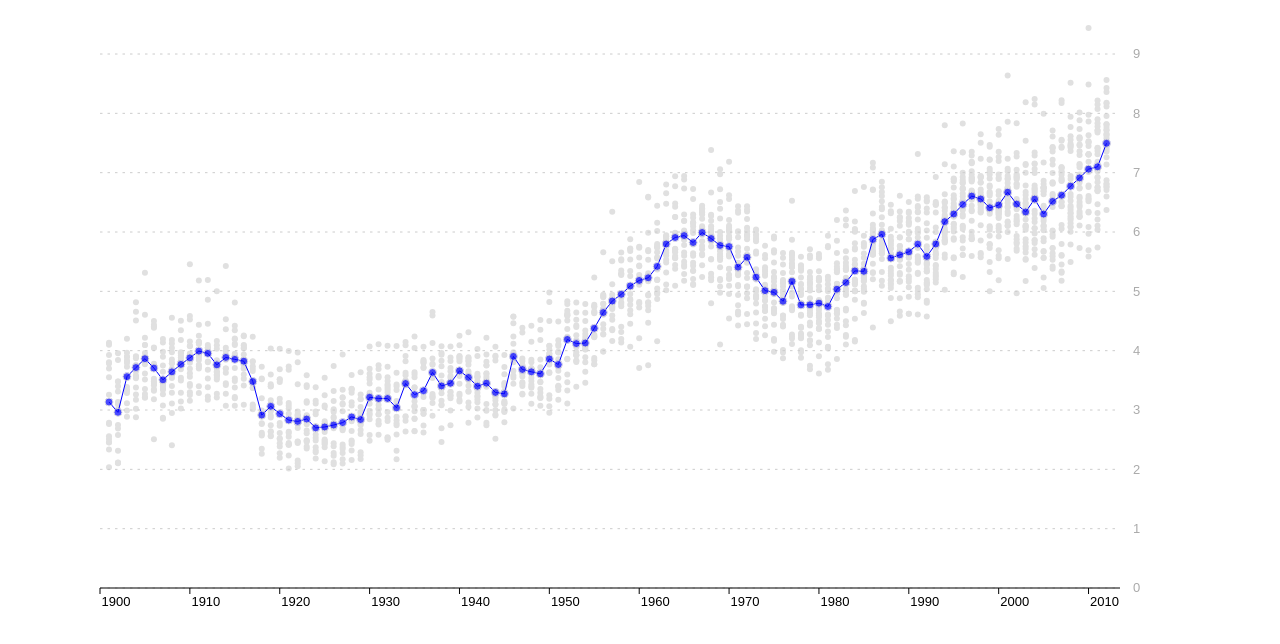
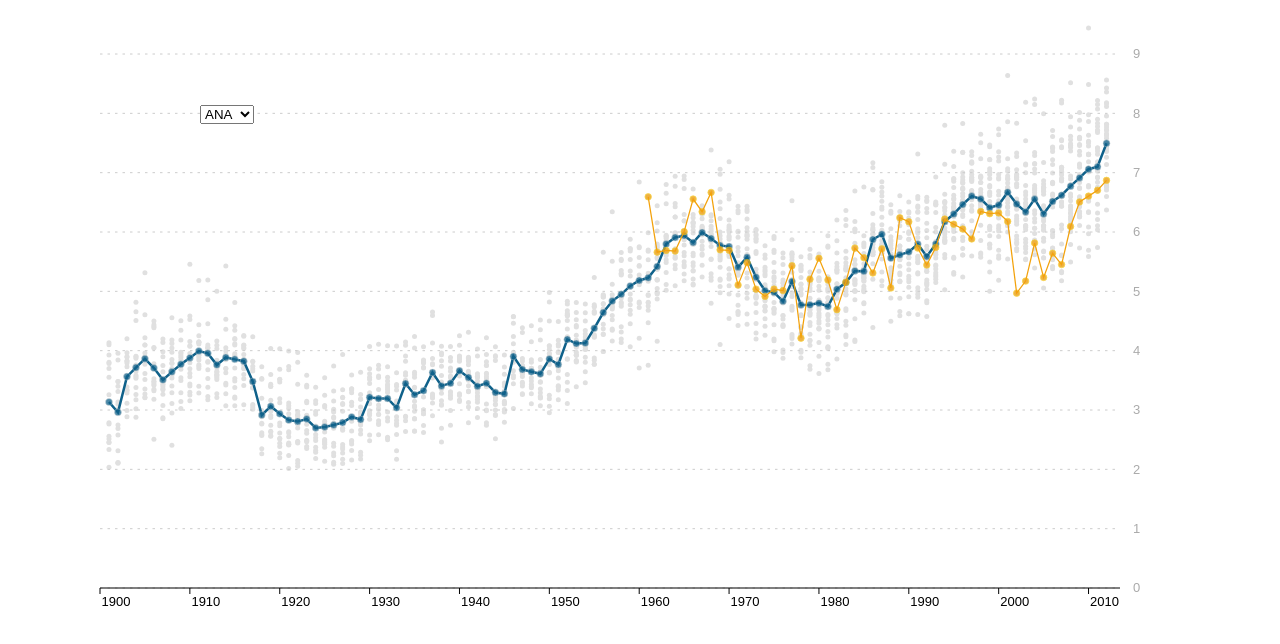
Before and after one commit to briwong/strikeouts, a plain HTML site: page index.html in a window 1280 px wide. Drawn offline with nearby package versions, Linux system fonts and the light colour scheme.

Commit message:
added dropdown list

```diff
--- a/index.html
+++ b/index.html
@@ -7,13 +7,6 @@
         <style type="text/css">
             body {
                 text-align: center;
-            }
-
-            .avgDots {
-                fill: blue;
-                opacity: 0.7;
-                stroke: lightgrey;
-
             }
 
             .axis text,
@@ -52,13 +45,45 @@
                 stroke-width: 0;
             }
 
-            .line {
-                fill: none;
-                stroke: blue;
+            .avgDots {
+                fill: rgb(15, 97, 138);
+                opacity: 0.75;
+                stroke: lightgrey;
+                stroke-width: 0.5;
             }
 
             .bgDots {
                 fill: #E0E0E0;
+            }
+
+            .teamDots {
+                fill: rgb(243, 162, 12);
+                opacity: 0.75;
+                stroke: rgb(243, 200, 12);
+                stroke-width: 0.75;
+            }
+
+            .line {
+                fill: none;
+                stroke: rgb(15, 97, 138);
+                stroke-width: 2.5;
+            }
+
+            .teamLine {
+                fill: none;
+                stroke: rgb(243, 162, 12);
+                stroke-width: 1.25;
+            }
+
+            .dropdown {
+                position: fixed;
+                left: 200px;
+                top: 105px;
+            }
+
+            .focus circle {
+                fill: none;
+                stroke: steelblue;
             }
 
         </style>
@@ -77,7 +102,7 @@
                             height: h + margin.top + margin.bottom,
                         })
                         .append("g")
-                        .attr("transform", "translate(" + margin.left + ", " + margin.top + ")");
+                        .attr("transform", "translate(" + margin.left + ", " +                              margin.top + ")");
 
             d3.csv("strikeouts.csv", function(error, data) {
                     data.forEach(function(d) {
@@ -96,14 +121,15 @@
                                     .domain([0, d3.max(data, function(d) { return d.spg; })])
                                     .range([h, 0]);
 
-                    var circles = svg.selectAll(".bgDots")
+                    // Create dots for all years across all teams
+                    var bgDots = svg.selectAll(".bgDots")
                                     .data(data)
                                     .enter()
                                     .append("circle")
                                     .attr({
                                         cx: function(d, i) { return xScale(d.year); },
                                         cy: function(d) { return yScale(d.spg); },
-                                        r: 3,
+                                        r: 2.5,
                                     })
                                     .attr("class", "bgDots");
 
@@ -128,14 +154,13 @@
                         .attr("transform", "translate(0" + ", " + h + ")")
                         .call(xAxis);
 
-                    /* Produces an array with objects with the properties key and value (mean of all the spgs in a particular yr)*/
+                    /* Produces an array with objects with key (yr) and value (average team spgs per yr) properties */
                     var avgs = d3.nest()
                                 .key(function(d) { return d.year; })
                                 .rollup(function(d) {
                                         return d3.mean(d, function(g) { return g.spg; });
                                 })
                                 .entries(data);
-                                console.log(avgs)
 
                     /* Uses data from avgs to compute x, y */
                     var line = d3.svg.line()
@@ -153,9 +178,65 @@
                                     .append("circle")
                                     .attr("cy", function(d, i) { return yScale(avgs[i].values); })
                                     .attr("cx", function(d, i) { return xScale(+avgs[i].key); })
-                                    .attr("r", 4)
+                                    .attr("r", 3.5)
                                     .attr("class", "avgDots");
 
+                    /* Returns the unique franchises as keys with respective frequencies as values */
+                    var uniqueFranchises = d3.nest()
+                                            .key(function(d) { return d.franchise})
+                                            .sortKeys(d3.ascending)
+                                            .rollup(function(d) {
+                                                return d.length;
+                                            })
+                                            .entries(data);
+
+                    /* Create dropdown for user to select team from d.franchise. Remember: d3 select returns an array */
+                    var selectFrom = d3.select("body")
+                                        .append("select")
+                                        .attr("class", "dropdown")
+                                        .on("change", change)
+                    var options = selectFrom.selectAll("option")
+                                        .data(uniqueFranchises)
+                                        .enter()
+                                        .append("option")
+                                        // function(d) corresponds to the value inputted in .data(___)
+                                        .attr("value", function(d) {return d.key;})
+                                        .text(function(d) {
+                                            return d.key;
+                                        });
+
+                    redraw(data.filter(function(d) { return d.franchise === 'ANA'}))
+
+                    /* Retrieves the team from dropdown selection. Passes result of selection into redraw(). Removes prior teamLine if it exists */
+                    function change() {
+                        var team = d3.select(".dropdown").node().value
+                        var teamData = data.filter(function(d) {
+                                            return d.franchise === team;
+                        })
+                        svg.selectAll(".teamDots, .teamLine").remove()
+                        redraw(teamData)
+                    }
+
+                    /* Updates the chart with current team */
+                    function redraw(teamData) {
+                        var teamDots = svg.selectAll(".teamDots")
+                                        .data(teamData)
+                                        .enter()
+                                        .append("circle")
+                                        .attr("class", "teamDots")
+                                        .attr("r", 3.25)
+                                        .attr("cx", function(d, i) { return xScale(d.year)})
+                                        .attr("cy", function(d) { return yScale(d.spg);});
+
+                        var tLine = d3.svg.line()
+                                .x(function(d) { return xScale(d.year); })
+                                .y(function(d) { return yScale(d.spg); })
+
+                        var teamLine = svg.append("path")
+                                    .attr("class", "teamLine")
+                                    .attr("d", tLine(teamData))
+
+                    }
 
             });
 
```
